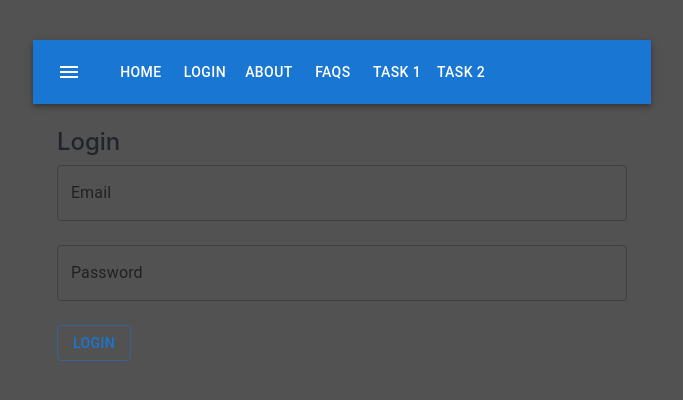
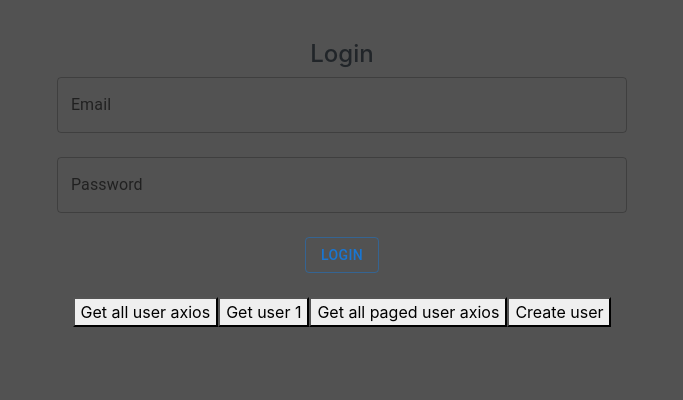
Before and after one commit to OcroDev/React_TaskList, a React (Create React App) app: page /login in a window 1280 px wide. Shown: the top 400 px of the page, without its empty margins (298-981 px from the left). Built offline with nearby package versions, Linux system fonts and the light colour scheme.

Commit message:
create Axios CRUD

```diff
--- a/package.json
+++ b/package.json
@@ -10,6 +10,7 @@
     "@testing-library/jest-dom": "^5.16.5",
     "@testing-library/react": "^13.4.0",
     "@testing-library/user-event": "^13.5.0",
+    "axios": "^1.1.3",
     "bootstrap": "^5.2.1",
     "bootstrap-icons": "^1.9.1",
     "formik": "^2.2.9",
--- a/src/App.js
+++ b/src/App.js
@@ -1,12 +1,14 @@
 import "./App.css";
 import TasklistComponent from "./components/container/taskList.jsx";
+import { AxiosCRUDExample } from "./components/pure/AxiosCRUDExample";
 
 function App() {
   return (
     <div className="App">
-      <TasklistComponent />
+      {/* <TasklistComponent /> */}
       {/* <RegisterFormik></RegisterFormik> */}
       {/* <TaskFormik></TaskFormik> */}
+      <AxiosCRUDExample />
     </div>
   );
 }
--- /dev/null
+++ b/src/components/pure/AxiosCRUDExample.jsx
@@ -0,0 +1,153 @@
+import React from "react";
+import {
+  login,
+  getAllPagedUser,
+  getAllUser,
+  getUserById,
+  createUser,
+} from "../../services/axiosCRUDService";
+import * as Yup from "yup";
+import { Alert, Button, TextField } from "@mui/material";
+import { useFormik } from "formik";
+
+export const AxiosCRUDExample = () => {
+  //CRUD EXAMPLES
+
+  const authUser = (values) => {
+    login(values.email, values.password)
+      .then((response) => {
+        if (response.data.token) {
+          alert(JSON.stringify(response.data.token));
+          sessionStorage.setItem("token", response.data.token);
+        } else {
+          sessionStorage.removeItem("token");
+          throw new Error("Login failure");
+        }
+      })
+      .catch((error) => {
+        sessionStorage.removeItem("token");
+        let message = error.request.responseText;
+        console.log(message);
+        alert(`Something went wrong: ${message}`);
+      })
+      .finally(console.log("login done"));
+  };
+  const obtainAllUsers = () => {
+    getAllUser()
+      .then((response) => console.table(JSON.stringify(response.data.data)))
+      .catch((error) => {
+        alert(`Something went wrong: ${error.request.responseText}`);
+      });
+  };
+
+  const obtainAllPageUser = (page) => {
+    getAllPagedUser(page)
+      .then((response) => console.log(JSON.stringify(response.data.data)))
+      .catch((error) => alert(`Something went wrong: ${error}`));
+  };
+
+  const obtainUserById = (id) => {
+    getUserById(id)
+      .then((response) => {
+        if (response.data && response.status === 200) {
+          console.log(response.data.data);
+        } else {
+        }
+        return new Error("user not found");
+      })
+      .catch((error) => {
+        console.err(`something went wrong: ${error}`);
+      })
+      .finally(console.log("user obtained"));
+  };
+
+  const createNewUser = (name, job) => {
+    createUser(name, job)
+      .then((response) => {
+        if (response.data && response.status === 200) {
+          console.log(response.status);
+        } else {
+          throw new Error("User not created");
+        }
+      })
+      .catch((error) => {
+        console.err(`something went wrong: ${error}`);
+      });
+  };
+
+  const validationSchema = Yup.object().shape({
+    email: Yup.string()
+      .email("Invalid email format")
+      .required("Email is required"),
+    password: Yup.string().required("Password is required"),
+  });
+
+  const formik = useFormik({
+    initialValues: {
+      email: "",
+      password: "",
+    },
+    validationSchema: validationSchema,
+    onSubmit: async (values) => {
+      await authUser(values);
+      values.email = "";
+      values.password = "";
+      formik.setSubmitting(false);
+    },
+  });
+
+  return (
+    <>
+      <div>
+        <h4 className="m-auto">Login</h4>
+
+        <form
+          onSubmit={formik.handleSubmit}
+          className="d-flex justify-content-center align-item-center mb-4"
+        >
+          <div className="form-outline flex-fill form-group mt-2">
+            <TextField
+              fullWidth
+              id="email"
+              name="email"
+              label="Email"
+              type="email"
+              value={formik.values.email}
+              onChange={formik.handleChange}
+              error={formik.touched.email && Boolean(formik.errors.email)}
+              helperText={formik.touched.email && formik.errors.email}
+              className="mb-4"
+            />
+            <TextField
+              fullWidth
+              id="password"
+              name="password"
+              label="Password"
+              type="password"
+              value={formik.values.password}
+              onChange={formik.handleChange}
+              error={formik.touched.password && Boolean(formik.errors.password)}
+              helperText={formik.touched.password && formik.errors.password}
+              className="mb-4"
+            />
+            <Button type="submit" variant="outlined">
+              Login
+            </Button>
+            {formik.isSubmitting ? (
+              <Alert severity="info">Login your credentials ... </Alert>
+            ) : null}
+          </div>
+        </form>
+        {/* example buttons */}
+        <button onClick={() => obtainAllUsers()}>Get all user axios</button>
+        <button onClick={() => obtainUserById(1)}>Get user 1</button>
+        <button onClick={() => obtainAllPageUser(2)}>
+          Get all paged user axios
+        </button>
+        <button onClick={() => createNewUser("morpheus", "leader")}>
+          Create user
+        </button>
+      </div>
+    </>
+  );
+};
--- a/src/components/pure/forms/loginFormik.jsx
+++ b/src/components/pure/forms/loginFormik.jsx
@@ -45,10 +45,10 @@ export const LoginFormik = ({ userState }) => {
             name="email"
             label="Email"
             type="email"
-            value={formik.values.taskName}
+            value={formik.values.email}
             onChange={formik.handleChange}
-            error={formik.touched.taskName && Boolean(formik.errors.taskName)}
-            helperText={formik.touched.taskName && formik.errors.taskName}
+            error={formik.touched.email && Boolean(formik.errors.email)}
+            helperText={formik.touched.email && formik.errors.email}
             className="mb-4"
           />
           <TextField
@@ -57,10 +57,10 @@ export const LoginFormik = ({ userState }) => {
             name="password"
             label="Password"
             type="password"
-            value={formik.values.taskName}
+            value={formik.values.password}
             onChange={formik.handleChange}
-            error={formik.touched.taskName && Boolean(formik.errors.taskName)}
-            helperText={formik.touched.taskName && formik.errors.taskName}
+            error={formik.touched.password && Boolean(formik.errors.password)}
+            helperText={formik.touched.password && formik.errors.password}
             className="mb-4"
           />
           <Button type="submit" variant="outlined">
--- a/src/index.js
+++ b/src/index.js
@@ -7,14 +7,15 @@ import "bootstrap-icons/font/bootstrap-icons.css";
 import "./index.css";
 import AppRoutingOne from "./AppRoutingOne";
 import reportWebVitals from "./reportWebVitals";
+import App from "./App";
 
 const root = ReactDOM.createRoot(document.getElementById("root"));
 root.render(
-  <React.StrictMode>
-    {/* <App /> */}
+  // <React.StrictMode>
+  <App />
 
-    <AppRoutingOne />
-  </React.StrictMode>
+  // <AppRoutingOne />
+  // </React.StrictMode>
 );
 
 // If you want to start measuring performance in your app, pass a function
--- /dev/null
+++ b/src/services/axiosCRUDService.js
@@ -0,0 +1,44 @@
+import axios from "axios";
+
+/**
+ * Login method to ReqRes endpoint
+ * @param {string} email
+ * @param {string} password
+ */
+export const login = (email, password) => {
+  let body = {
+    email,
+    password,
+  };
+  //Returns the response with a Promise
+  return axios.post("https://reqres.in/api/login", body);
+};
+
+// 0btain all users
+export const getAllUser = () => {
+  return axios.get("https://reqres.in/api/users");
+};
+
+// Obtain user by page
+export const getAllPagedUser = (page) => {
+  return axios.get(`https://reqres.in/api/users?page=${page}`);
+};
+
+// Obtain user by id
+export const getUserById = (id) => {
+  return axios.get(`https://reqres.in/api/users/${id}`);
+};
+
+//TODO: create user
+export const createUser = (name, job) => {
+  let body = {
+    name,
+    job,
+  };
+  //Returns the response with a Promise
+  return axios.post("https://reqres.in/api/users", body);
+};
+
+//TODO: Update user
+
+//TODO: Delete user
```
Also changed, not shown: src/utils/axios.config.js (added, +7 -0 lines), 1 other file (tests, documents, lock files or other folders).
